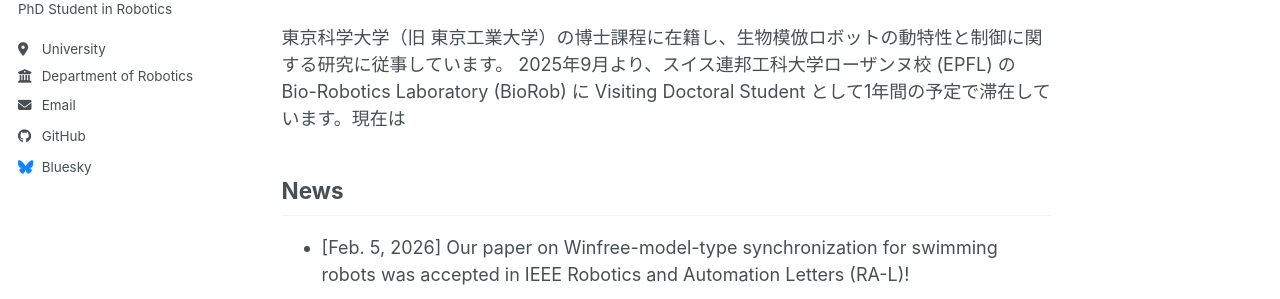
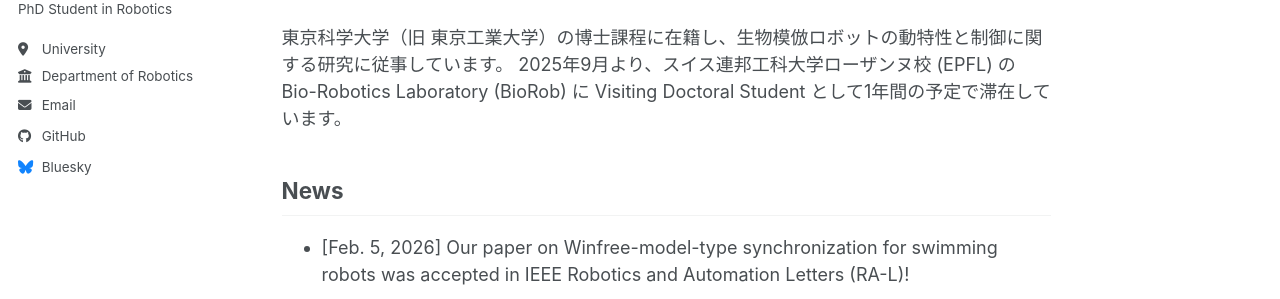
Before and after one commit to nishikawak529/nishikawak529.github.io, a Jekyll site: the page built from _pages/about.md, in a window 1280 px wide and 1274 px high. Shown: the part 319-618 px from the top of the window. Built offline with Jekyll 4.4.1, drawn with Linux system fonts in a browser that asks for light colours; a script bundle is joined from its source files by our own code; library files that are not in the unit come from our copies.

Commit message:
Fix minor grammatical error in biography section of about page

```diff
--- a/_pages/about.md
+++ b/_pages/about.md
@@ -11,7 +11,7 @@ redirect_from:
 I am a Doctoral Student at Science Tokyo (formerly Tokyo Institute of Technology), currently staying at the Bio-Robotics Laboratory (BioRob), EPFL in Switzerland as a Visiting Doctoral Student for one year (since Sept. 2025).
 
 東京科学大学（旧 東京工業大学）の博士課程に在籍し、生物模倣ロボットの動特性と制御に関する研究に従事しています。
-2025年9月より、スイス連邦工科大学ローザンヌ校 (EPFL) の Bio-Robotics Laboratory (BioRob) に Visiting Doctoral Student として1年間の予定で滞在しています。現在は
+2025年9月より、スイス連邦工科大学ローザンヌ校 (EPFL) の Bio-Robotics Laboratory (BioRob) に Visiting Doctoral Student として1年間の予定で滞在しています。
 
 ## News
 * [Feb. 5, 2026] Our paper on Winfree-model-type synchronization for swimming robots was accepted in IEEE Robotics and Automation Letters (RA-L)!
```
